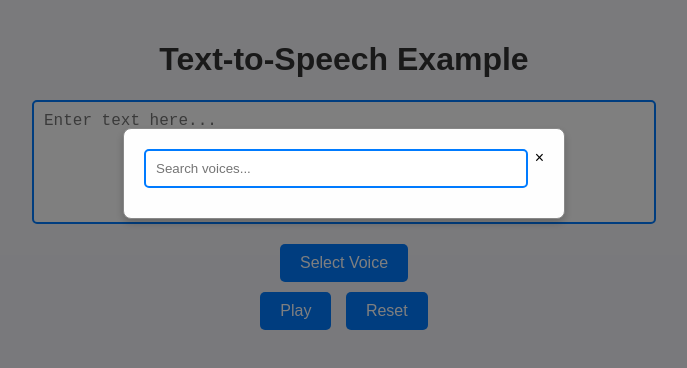
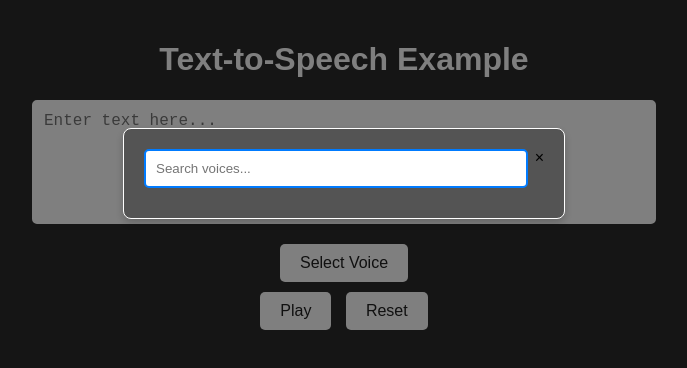
Before and after one commit to Radioactive-l1r/t2s_V1, a plain HTML site: page index.html in a window 1280 px wide. Both pictures are taken after a click on the button "Select Voice". Shown: the whole page, without its empty margins (296-983 px from the left). Drawn offline with Linux system fonts and the light colour scheme.

Commit message:
Update index.html

```diff
--- a/index.html
+++ b/index.html
@@ -7,7 +7,7 @@
     <style>
         body {
             font-family: Arial, sans-serif;
-            background-color: #f4f4f9;
+            background-color: #2a2a2a;
             margin: 0;
             padding: 20px;
             display: flex;
@@ -16,7 +16,7 @@
         }
 
         h1 {
-            color: #333;
+            color: #ffffff;
         }
 
         textarea {
@@ -24,7 +24,7 @@
             max-width: 600px;
             height: 100px;
             padding: 10px;
-            border: 2px solid #007bff;
+            border: 2px solid #fefefe;
             border-radius: 5px;
             font-size: 16px;
             margin-bottom: 15px;
@@ -35,8 +35,8 @@
             padding: 10px 20px;
             border: none;
             border-radius: 5px;
-            background-color: #007bff;
-            color: #fff;
+            background-color: #ffffff;
+            color: #202020;
             font-size: 16px;
             cursor: pointer;
             transition: background-color 0.3s;
@@ -44,7 +44,7 @@
         }
 
         button:hover {
-            background-color: #0056b3;
+            background-color: #707173;
         }
 
         .modal {
@@ -60,10 +60,10 @@
         }
 
         .modal-content {
-            background-color: #fefefe;
+            background-color: #545454;
             margin: 10% auto;
             padding: 20px;
-            border: 1px solid #888;
+            border: 1px solid #ffffff;
             width: 90%;
             max-width: 400px;
             border-radius: 8px;
```
